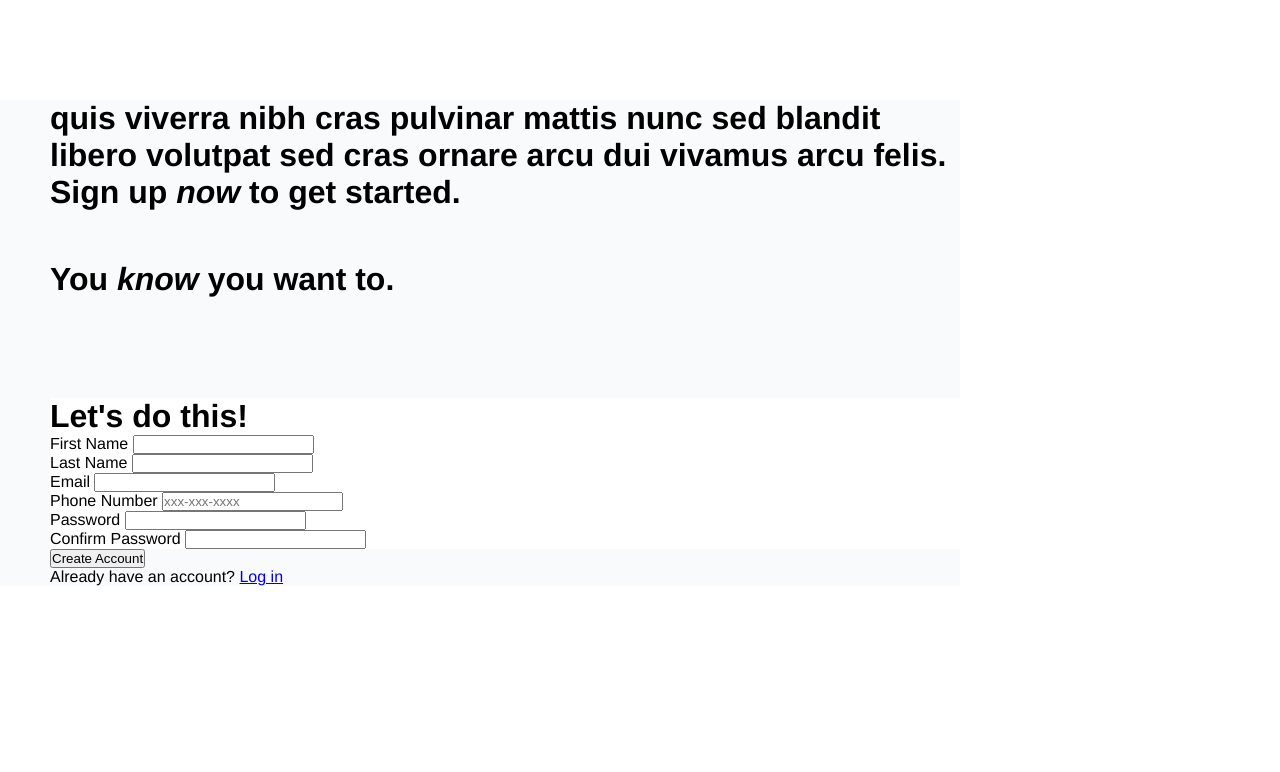
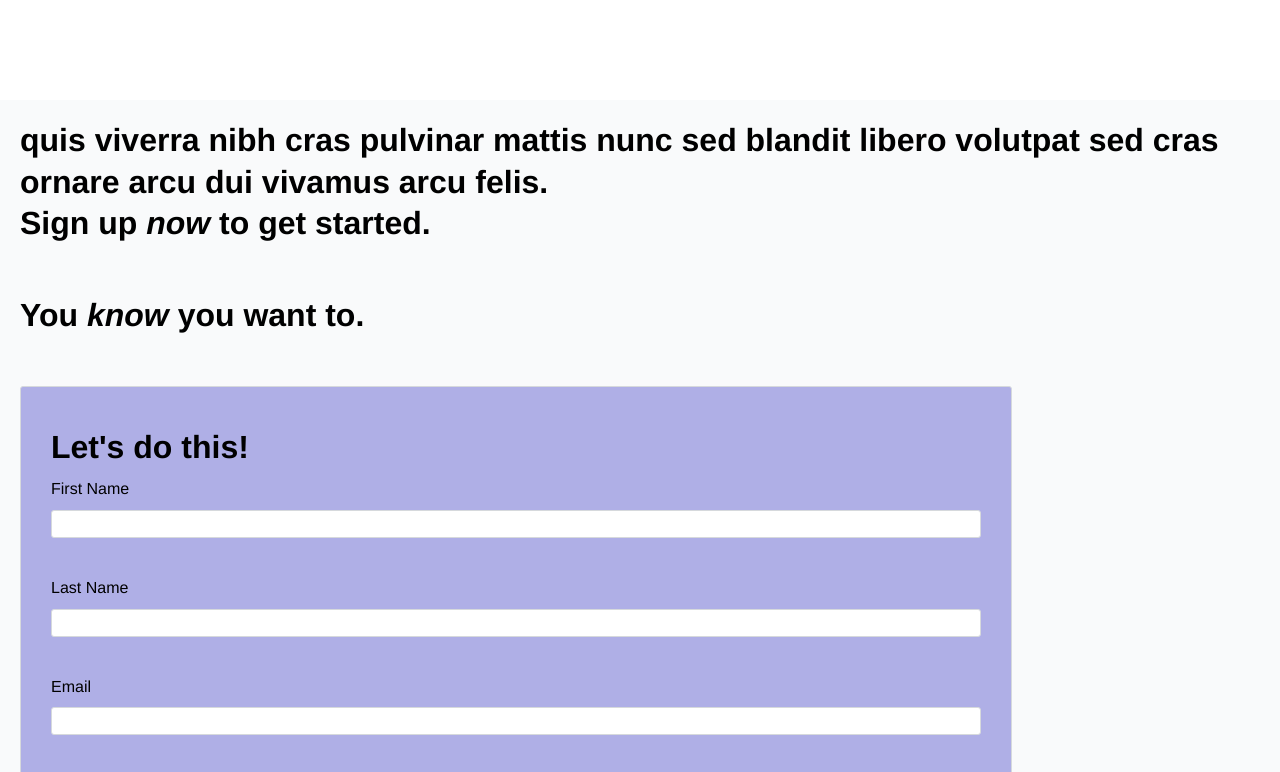
Before and after one commit to looonnng/odin-sign-up-form, a plain HTML site: page index.html in a window 1280 px wide. Shown: the top 772 px of the page. Drawn offline with Linux system fonts and the light colour scheme.

Commit message:
Styled form controls

```diff
--- a/index.html
+++ b/index.html
@@ -15,14 +15,13 @@
       <h1>Sign up <em>now</em> to get started.</h1>
 
       <h1 class="login-intro">You <em>know</em> you want to.</h1>
-
       <form id="login-form" class="login-form">
-        <h1 class="login-form-title">Let's do this!</h1>
-        <div class="login-form-firstname">
+        <h1>Let's do this!</h1>
+        <div class="form-control">
           <label for="first-name">First Name</label>
           <input id="first-name" type="text" name="first-name" required />
         </div>
-        <div class="login-form-lastname">
+        <div class="form-control">
           <label for="last-name">Last Name</label>
           <input
             id="last-name"
@@ -32,11 +31,11 @@
             required
           />
         </div>
-        <div class="login-form-email">
+        <div class="form-control">
           <label for="mail">Email</label>
           <input id="mail" type="email" name="email" value="" required />
         </div>
-        <div class="login-form-phone">
+        <div class="form-control">
           <label for="phone-number">Phone Number</label>
           <input
             id="phone-number"
@@ -47,11 +46,11 @@
             required
           />
         </div>
-        <div class="login-form-password">
+        <div class="form-control">
           <label for="pwd">Password</label>
           <input id="pwd" type="password" name="password" required />
         </div>
-        <div class="login-form-password-confirm">
+        <div class="form-control">
           <label for="password-confirm">Confirm Password</label>
           <input
             id="password-confirm"
@@ -62,11 +61,11 @@
         </div>
       </form>
 
-      <div class="form-submit">
+      <div class="form-control">
         <button type="submit" form="login-form">Create Account</button>
       </div>
 
-      <div class="login-account">
+      <div class="form-control">
         Already have an account? <a href="#">Log in</a>
       </div>
     </div>
--- a/styles.css
+++ b/styles.css
@@ -5,40 +5,70 @@
 }
 
 .right-side {
-  font-family: Helvetica, Arial,  sans-serif;
+  font-family: Helvetica, Arial, sans-serif;
   font-size: 16px;
+  line-height: 1.3;
   background-color: #f9fafb;
 
-  width: 960px;
+  width: 100%;
+  height: 100vh;
   margin-top: 100px;
-  padding-left: 50px;
+  padding: 20px;
+
+  display: flex;
+  flex-direction: column;
+  align-items: flex-start;
 }
 
 .login-intro {
-  padding: 50px 0 100px 0;
+  padding: 50px 0;
 }
 
 .login-form {
-  background-color: #ffffff;
+  background-color: rgb(175, 175, 230);
+  border: 1px solid #d6d9dc;
+  border-radius: 3px;
 
+  width: 80%;
+  padding: 30px;
 }
 
+.login-form h1 {
+  margin: 10px 0;
+}
 
+.form-control {
+  margin-bottom: 40px;
+  display: flex;
+  flex-direction: column;
+  justify-content: flex-start;
+  flex-wrap: wrap;
+}
 
+.form-control input[type] {
+  background-color: #ffffff;
+  border: 1px solid #d6d9dc;
+  border-radius: 3px;
+  width: 100%;
+  padding: 5px;
+  font-size: 14px;
+}
+
+.form-control label {
+  margin-bottom: 10px;
+}
 
 input:focus:invalid {
-    box-shadow: 0 0 5px 1px red;
-  }
+  box-shadow: 0 0 5px 1px red;
+}
 
 input:valid {
-    box-shadow: none;
-  }
+  box-shadow: none;
+}
 
 input:invalid {
-    box-shadow: none;
+  box-shadow: none;
 }
-
-
 
 /*
 400px = mobile
@@ -48,16 +78,14 @@ input:invalid {
 
 /* Mobile Styles */
 @media only screen and (max-width: 400px) {
-
 }
 
 /* Tablet Styles */
 @media only screen and (min-width: 401px) and (max-width: 960px) {
-
+  .right-side {
+  }
 }
-
 
 /* Desktop Styles */
 @media only screen and (min-width: 961px) {
-
 }
```
